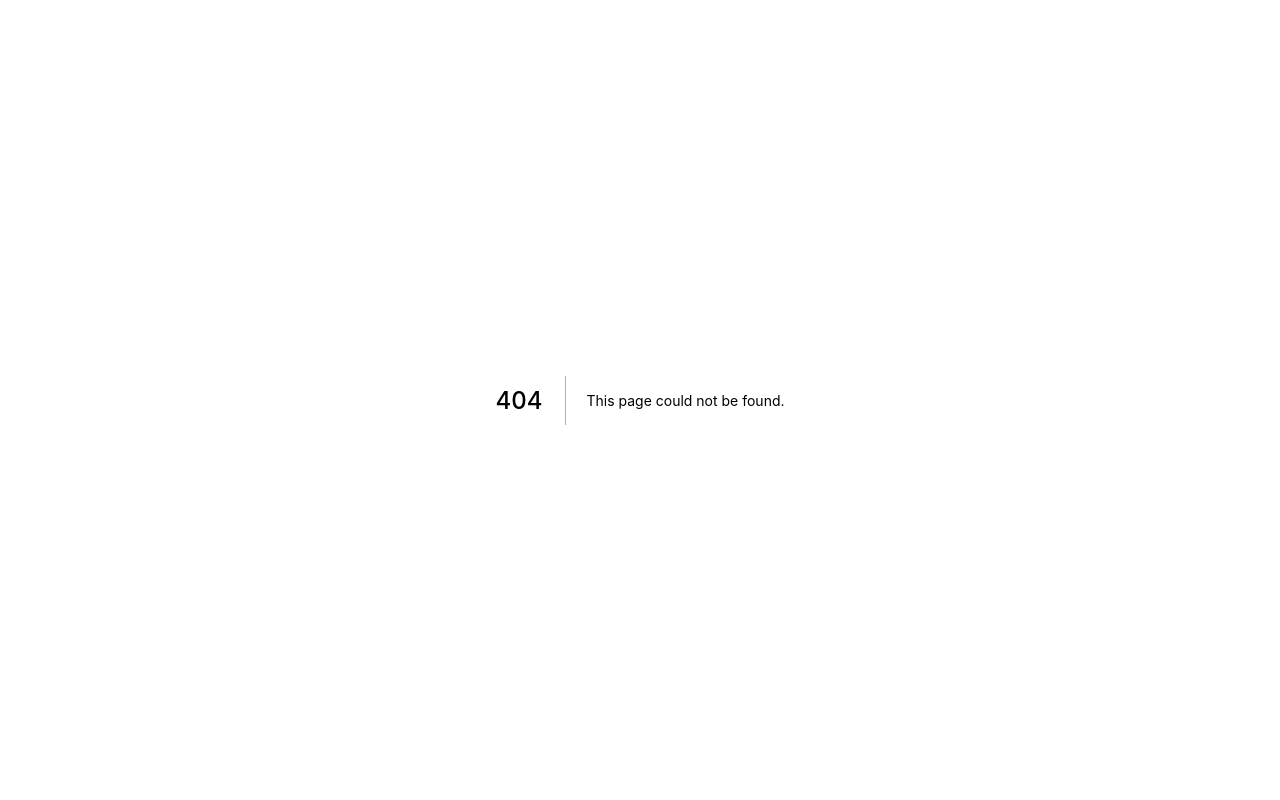
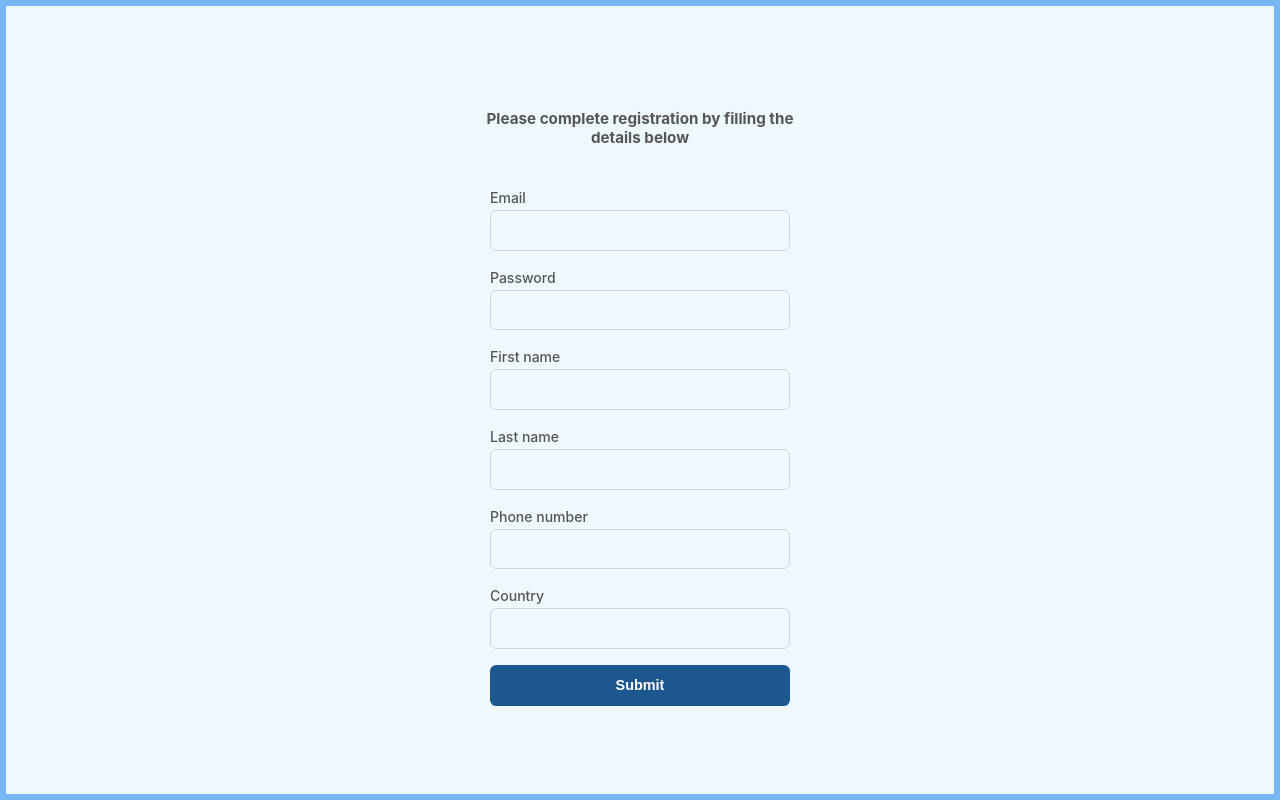
Before and after one commit to Jeezman/tora, a Next.js app in the folder client/: page /register in a window 1280 px wide. Before the commit this address had no page. Built offline with nearby package versions, Linux system fonts and the light colour scheme.

Commit message:
add register page

```diff
--- /dev/null
+++ b/client/pages/register.tsx
@@ -0,0 +1,106 @@
+import React, { useContext, useEffect, useState } from 'react';
+import { LightningIcon } from '../assets/icons';
+import styles from '../styles/Register.module.css';
+import { AuthContext } from './context/AuthContext';
+
+export default function Register() {
+  const { isLoggedIn, isLoading, handleRegister } = useContext(AuthContext);
+  const [firstName, setFirstName] = useState('');
+  const [lastName, setLastName] = useState('');
+  const [phone, setPhone] = useState('');
+  const [email, setEmail] = useState('');
+  const [password, setPassword] = useState('');
+  const [country, setCountry] = useState('');
+
+  const handleSubmit = (e: React.FormEvent<HTMLFormElement>) => {
+    e.preventDefault();
+    handleRegister({ email, password, firstName, lastName, phone, country });
+    console.log('submitting');
+  };
+
+  return (
+    <section className={styles.container}>
+      <aside className={styles.content}>
+        <h3 className={styles.copy}>
+          Please complete registration by filling the details below
+        </h3>
+
+        <form onSubmit={handleSubmit}>
+          <label className={styles.input_label} htmlFor="emailInput">
+            Email
+          </label>
+          <input
+            onChange={(e) => setEmail(e.target.value)}
+            id="emailInput"
+            aria-label="email"
+            className={styles.input}
+            type="text"
+            placeholder=""
+          />
+          <label className={styles.input_label} htmlFor="passwordInput">
+            Password
+          </label>
+          <input
+            onChange={(e) => setPassword(e.target.value)}
+            id="passwordInput"
+            aria-label="password"
+            className={styles.input}
+            type="password"
+            placeholder=""
+          />
+          <label className={styles.input_label} htmlFor="firstNameInput">
+            First name
+          </label>
+          <input
+            onChange={(e) => setFirstName(e.target.value)}
+            id="firstNameInput"
+            aria-label="text"
+            className={styles.input}
+            type="text"
+            placeholder=""
+          />
+          <label className={styles.input_label} htmlFor="lastNameInput">
+            Last name
+          </label>
+          <input
+            onChange={(e) => setLastName(e.target.value)}
+            id="lastNameInput"
+            aria-label="text"
+            className={styles.input}
+            type="text"
+            placeholder=""
+          />
+          <label className={styles.input_label} htmlFor="phoneNumber">
+            Phone number
+          </label>
+          <input
+            id="phoneNumber"
+            onChange={(e) => setPhone(e.target.value)}
+            aria-label="text"
+            className={styles.input}
+            type="text"
+            placeholder=""
+          />
+          <label className={styles.input_label} htmlFor="country">
+            Country
+          </label>
+          <input
+            onChange={(e) => setCountry(e.target.value)}
+            id="country"
+            aria-label="text"
+            className={styles.input}
+            type="text"
+            placeholder=""
+          />
+          <button
+            disabled={isLoading}
+            id="email"
+            className={`${styles.btn} ${styles.btn_primary}`}
+          >
+            Submit
+          </button>
+        </form>
+      </aside>
+    </section>
+  );
+}
--- /dev/null
+++ b/client/styles/Register.module.css
@@ -0,0 +1,90 @@
+ .container {
+     border: 6px solid rgb(118, 182, 243);
+     display: flex;
+     justify-content: center;
+     align-items: center;
+     height: 100vh;
+     color: #555;
+     background-color: aliceblue;
+ }
+
+ .content {
+     display: flex;
+     flex-direction: column;
+     justify-content: center;
+     align-items: center;
+ }
+
+ .copy {
+     font-size: 0.95rem;
+     width: 80%;
+     text-align: center;
+     margin-bottom: 2.5rem;
+ }
+
+ .btn {
+    display: inline-block;
+    font-weight: 700;
+    text-align: center;
+    vertical-align: middle;
+    user-select: none;
+    background-color: transparent;
+    border: 0 solid transparent;
+    padding: 0.5rem 1.5rem;
+    font-size: .9rem;
+    line-height: 1.75;
+    border-radius: 0.4rem;
+    display: flex;
+    align-items: center;
+    min-width: 300px;
+    justify-content: center;
+    cursor: pointer;
+ }
+
+ .btn:hover {
+     opacity: 0.85;
+ }
+
+ .btn:disabled {
+     cursor: not-allowed;
+     opacity: 0.85;
+ }
+
+.btn_primary {
+    background-color: rgb(28, 88, 143);
+    border-color: rgb(28, 88, 143);
+    color: #fff;
+}
+
+.ln_icon {
+    margin-right: 1em;
+}
+
+.input {
+    display: block;
+    width: 100%;
+    height: -webkit-calc(1.75em + 0.84rem + 2px);
+    height: calc(1.75em + 0.84rem + 2px);
+    padding: 0.42rem 0.84rem;
+    font-size: .9rem;
+    font-weight: 400;
+    line-height: 1.75;
+    color: #495057;
+    background-color: transparent;
+    background-clip: padding-box;
+    border: 1px solid #ced4da;
+    border-radius: 0.4rem;
+    margin-bottom: 1rem;
+}
+
+.input:disabled {
+    background: #efefef81;
+    cursor:not-allowed;
+}
+.input_label {
+    margin-bottom: 0.25rem;
+    color: #555;
+    font-weight: 500;
+    font-size: 0.875rem;
+    display: inline-block;
+}
```
